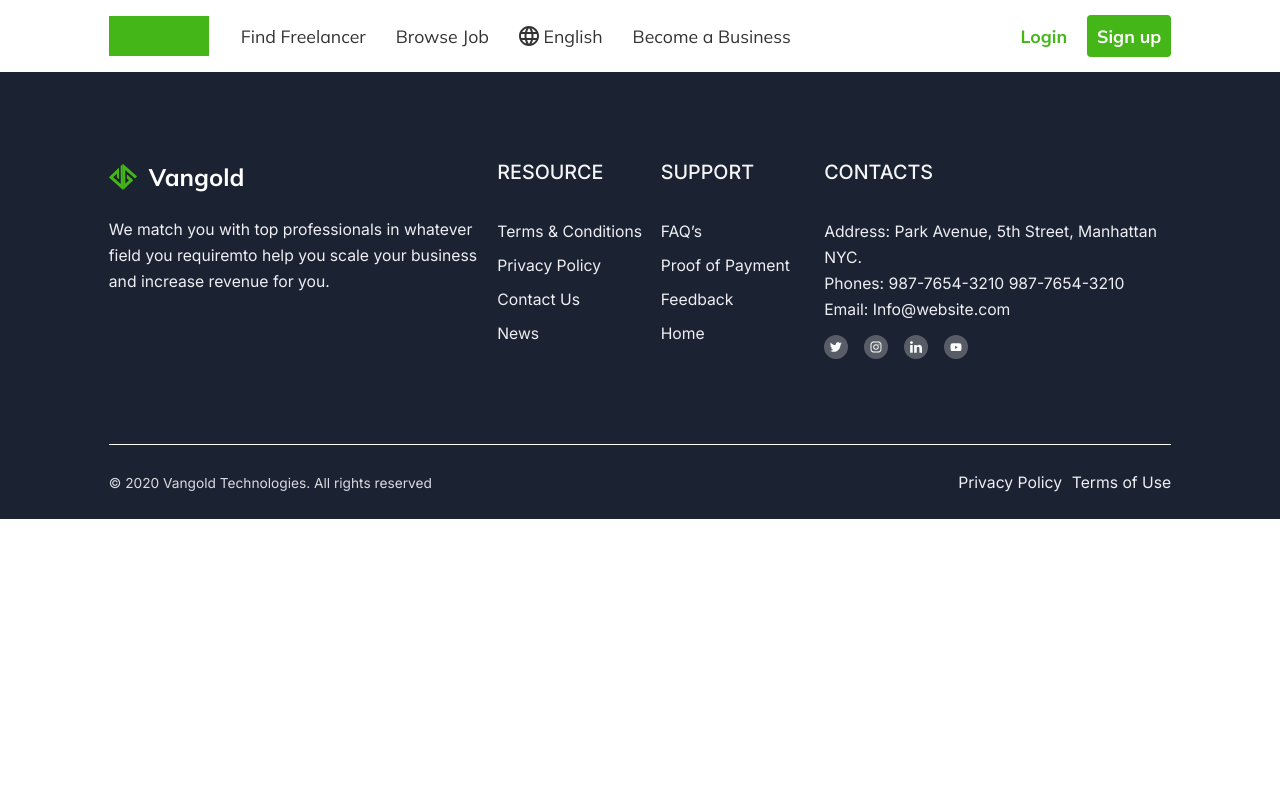
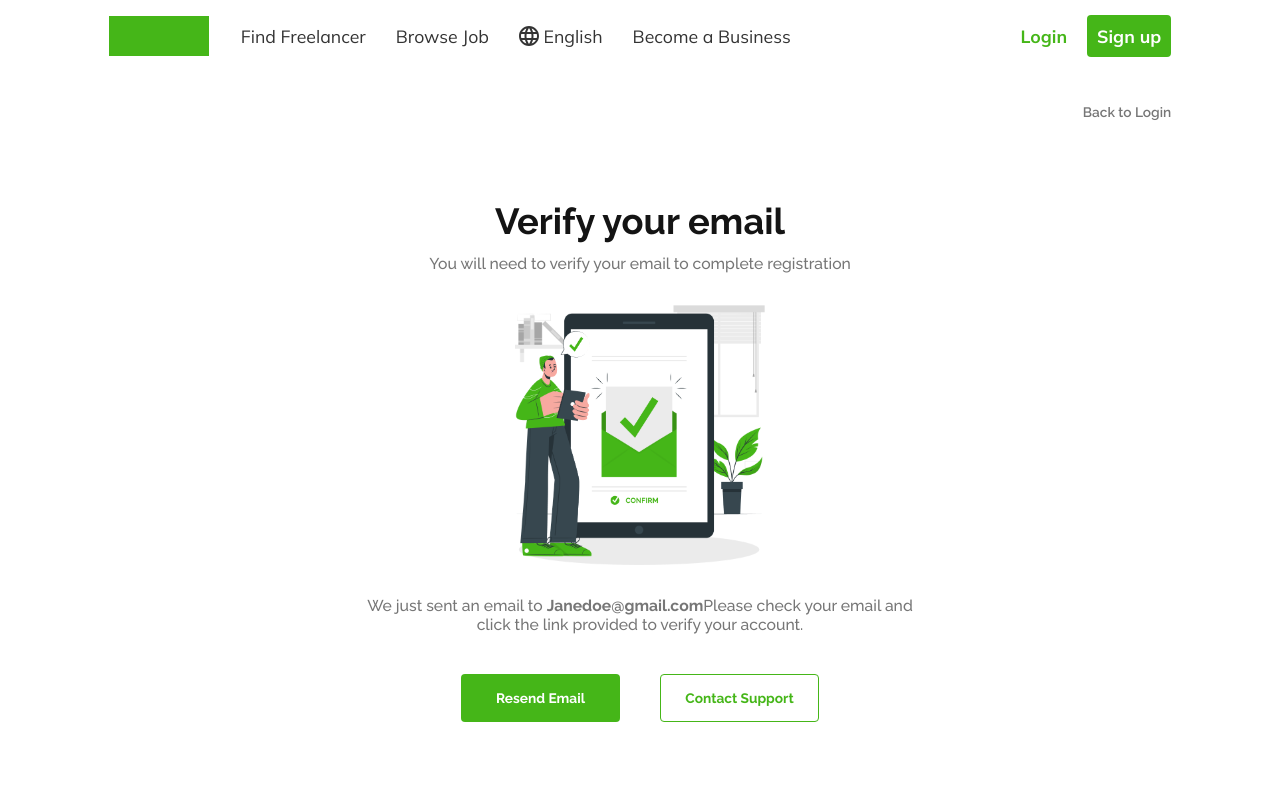
Before and after one commit to areel007/vangold, a React (Create React App) app in the folder Documents/GitHub/vangold/: page /emailverification in a window 1280 px wide. Shown: the top 800 px of the page. Built offline with nearby package versions, Linux system fonts and the light colour scheme.

Commit message:
email verification screen

```diff
--- a/Documents/GitHub/vangold/src/App.js
+++ b/Documents/GitHub/vangold/src/App.js
@@ -12,6 +12,7 @@ import CookiesPolicy from "./component/views/cookies-policy";
 import {useState} from "react";
 import MobileNav from "./component/core-ui/header/mobile-nav";
 import ResetPassword from "./component/views/reset-password/reset-password";
+import VerifyEmail from './component/views/verify-email';
 import Home from "./component/views/home/home";
 import HomeTwo from './component/views/home/home2';
 import TopJobs from "./component/views/top-jobs/top-jobs";
@@ -101,6 +102,9 @@ function App() {
                 <Route path="/changepassword">
                     <ChangePassword />
                 </Route>
+                <Route path="/emailverification">
+                    <VerifyEmail />
+                </Route>
                 <Route path="/passwordresetsuccessful">
                     <PasswordResetSuccess />
                 </Route>
--- /dev/null
+++ b/Documents/GitHub/vangold/src/component/views/verify-email.css
@@ -0,0 +1,65 @@
+.verify-email {
+  margin-bottom: 276px;
+}
+.verify-email__inner {
+  display: flex;
+  flex-direction: column;
+  align-items: center;
+  justify-content: center;
+  width: 100%;
+  margin-top: 80px;
+  margin-bottom: 80px;
+}
+.verify-email__inner img {
+  width: 250px;
+  height: 259.28px;
+}
+.verify-email-title {
+  font-family: var(--raleway);
+  font-style: normal;
+  font-weight: var(--font-wieght-bold);
+  font-size: var(--fs-36);
+  line-height: 42px;
+  color: #141414;
+}
+.verify-email-subtitle {
+  font-family: var(--raleway);
+  font-style: normal;
+  font-weight: var(--font-weight-medium);
+  font-size: var(--fs-16);
+  line-height: 19px;
+  text-align: center;
+  color: #767676;
+  margin-top: 12px;
+  margin-bottom: 32px;
+}
+.verify-email-subtitle-bottom {
+  max-width: 557px;
+  margin-top: 31.72px;
+  margin-bottom: 40px;
+}
+.email-verify-btns{
+  display: flex;
+  gap: 40px;
+}
+.email-verify-btns button {
+  width: 159px;
+  height: 48px;
+  left: 534px;
+  top: 716px;
+  background: #45b618;
+  border-radius: 4px;
+  font-family: var(--raleway);
+  font-style: normal;
+  font-weight: var(--font-wieght-bold);
+  font-size: var(--fs-14);
+  line-height: 16px;
+  color: var(--white);
+  border: none;
+  cursor: pointer;
+}
+.email-verify-btns .contact__suport-btn{
+  background-color: var(--white);
+  color: var(--primary);
+  border: 1px solid var(--primary);
+}
--- /dev/null
+++ b/Documents/GitHub/vangold/src/component/views/verify-email.js
@@ -0,0 +1,27 @@
+import "./verify-email.css"
+import {Link} from "react-router-dom";
+import EmailVerificationImg from '../../assets/images/email-confirm.png'
+
+const VerifyEmail = () => {
+    return (
+        <div className='verify-email'>
+            <div className="container">
+                <p className="change-account-pswrd"><Link to="/login">Back to Login</Link></p>
+                <div className="verify-email__inner">
+                    <h2 className="verify-email-title">Verify your email</h2>
+                    <p className="verify-email-subtitle">You will need to verify your email to complete registration</p>
+                    <img src={EmailVerificationImg} alt="email verification image"/>
+                    <p className="verify-email-subtitle verify-email-subtitle-bottom">We just sent an email to <b>Janedoe@gmail.com</b>
+                    Please check your email and click the link provided to verify your account.</p>
+                    <div className="email-verify-btns">
+                        <button>Resend Email</button>
+                        <button className="contact__suport-btn">Contact Support</button>
+                    </div>
+
+                </div>
+            </div>
+        </div>
+    )
+}
+
+export default VerifyEmail
```
Also changed, not shown: Documents/GitHub/vangold/src/assets/images/email-confirm.png (added).
